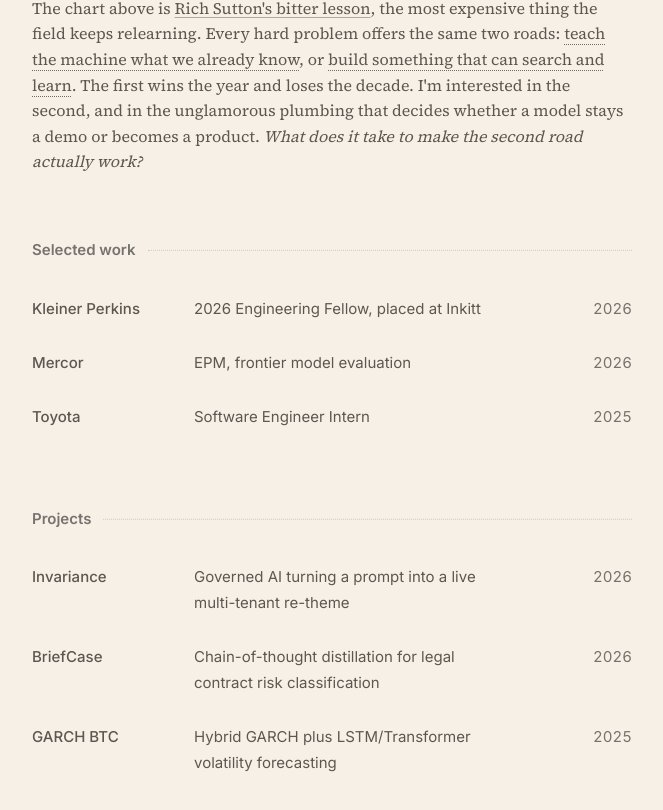
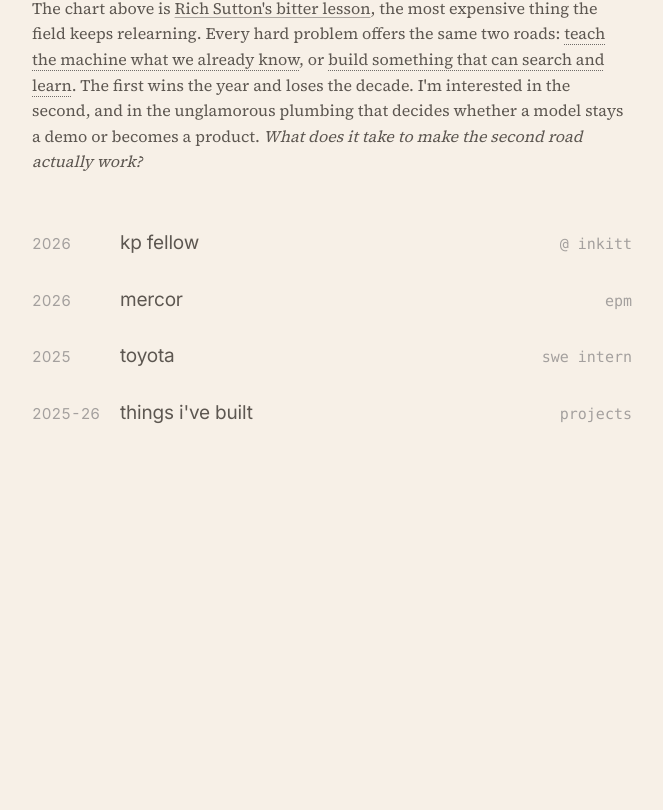
Before and after one commit to anuraagkolli/anuraagkolli.github.io, a Next.js app: page / in a window 1280 px wide. Shown: the part 574-1384 px from the top of the page, without its empty margins (308-971 px from the left). After the commit the page ends 1208 px from the top, so only its background shows below. Built offline with nearby package versions, Linux system fonts and the light colour scheme.

Commit message:
Rebuild home as a single unheaded list with date-name-tag rows and an interactive chart

```diff
--- a/app/about/page.tsx
+++ b/app/about/page.tsx
@@ -25,7 +25,7 @@
           ))}
 
           <SectionHeading id="education">Education</SectionHeading>
-          <EntryList entries={education} cols="sm:grid-cols-[150px_1fr_auto]" />
+          <EntryList entries={education} cols="sm:grid-cols-[90px_1fr_auto]" />
 
           <SectionHeading id="skills">Skills</SectionHeading>
           <Skills />
--- a/app/globals.css
+++ b/app/globals.css
@@ -48,7 +48,15 @@
   }
 
   .row {
-    @apply rounded-md px-3 py-3.5 transition-colors;
+    @apply rounded-md px-3 py-4 transition-colors;
+  }
+
+  /* The name is the line that carries a row; the date and tag stay quiet. */
+  .row-name {
+    font-size: 19px;
+    line-height: 1.3;
+    letter-spacing: -0.01em;
+    color: var(--offblack);
   }
 
   a.row:hover {
@@ -147,9 +155,46 @@
     }
   }
 
-  /* Hovering a hint in the prose fades the curve it is not talking about. */
+  /* A fat invisible stroke so the thin curves are actually hoverable. */
+  .bl-hit {
+    fill: none;
+    stroke: transparent;
+    stroke-width: 16;
+    cursor: pointer;
+  }
+
+  .bl-curve {
+    outline: none;
+  }
+
+  .bl-line,
+  .bl-label {
+    transition: stroke-width 0.2s ease, font-weight 0.2s ease;
+  }
+
+  .bl-label {
+    font-family: var(--system-stack);
+  }
+
+  /* Hovering a hint in the prose, or the curve itself, fades the other curve.
+     Both routes drive the same pair of rules so they stay consistent. */
   .figure-group:has(.hint[data-cr="old"]:hover) .bl-curve[data-curve="new"],
-  .figure-group:has(.hint[data-cr="new"]:hover) .bl-curve[data-curve="old"] {
+  .figure-group:has(.hint[data-cr="new"]:hover) .bl-curve[data-curve="old"],
+  .diagram:has(.bl-curve[data-curve="old"]:hover) .bl-curve[data-curve="new"],
+  .diagram:has(.bl-curve[data-curve="new"]:hover) .bl-curve[data-curve="old"],
+  .diagram:has(.bl-curve[data-curve="old"]:focus-visible) .bl-curve[data-curve="new"],
+  .diagram:has(.bl-curve[data-curve="new"]:focus-visible) .bl-curve[data-curve="old"] {
     opacity: 0.18;
   }
+
+  /* And thickens the one you are pointing at. */
+  .bl-curve:hover .bl-line,
+  .bl-curve:focus-visible .bl-line {
+    stroke-width: 3.2;
+  }
+
+  .bl-curve:hover .bl-label,
+  .bl-curve:focus-visible .bl-label {
+    font-weight: 600;
+  }
 }
--- a/app/kleiner-perkins/page.tsx
+++ b/app/kleiner-perkins/page.tsx
@@ -2,7 +2,7 @@
 import { byName, work } from "@/lib/content"
 import { pageMetadata } from "@/lib/metadata"
 
-const entry = byName(work, "Kleiner Perkins")
+const entry = byName(work, "kp fellow")
 
 export const metadata = pageMetadata("/kleiner-perkins/", "Kleiner Perkins", "Anuraag Kolli's 2026 Kleiner Perkins Engineering Fellowship at Inkitt: pLTV revenue prediction and a rebuilt recommendation engine.")
 
--- a/app/mercor/page.tsx
+++ b/app/mercor/page.tsx
@@ -2,7 +2,7 @@
 import { byName, work } from "@/lib/content"
 import { pageMetadata } from "@/lib/metadata"
 
-const entry = byName(work, "Mercor")
+const entry = byName(work, "mercor")
 
 export const metadata = pageMetadata("/mercor/", "Mercor", "Anuraag Kolli at Mercor: quality optimization and evaluation pipelines for frontier LLM coding trajectories.")
 
--- a/app/page.tsx
+++ b/app/page.tsx
@@ -1,8 +1,7 @@
 import Bio from "@/components/bio"
 import EntryList from "@/components/entry-list"
-import SectionHeading from "@/components/section-heading"
 import SiteHeader from "@/components/site-header"
-import { projects, work } from "@/lib/content"
+import { builds, work } from "@/lib/content"
 
 export default function Home() {
   return (
@@ -11,12 +10,9 @@
       <div className="pb-48">
         <main className="m-auto w-full max-w-[640px] px-5">
           <Bio />
-
-          <SectionHeading id="work">Selected work</SectionHeading>
-          <EntryList entries={work} />
-
-          <SectionHeading id="projects">Projects</SectionHeading>
-          <EntryList entries={projects} />
+          <div className="pt-10">
+            <EntryList entries={[...work, builds]} />
+          </div>
         </main>
       </div>
     </>
--- a/app/toyota/page.tsx
+++ b/app/toyota/page.tsx
@@ -2,7 +2,7 @@
 import { byName, work } from "@/lib/content"
 import { pageMetadata } from "@/lib/metadata"
 
-const entry = byName(work, "Toyota")
+const entry = byName(work, "toyota")
 
 export const metadata = pageMetadata("/toyota/", "Toyota", "Anuraag Kolli at Toyota Motor North America: a distributed GenAI RAG system serving 500+ engineers.")
 
--- a/components/entry-list.tsx
+++ b/components/entry-list.tsx
@@ -2,83 +2,72 @@
 import type { Entry } from "@/lib/content"
 
 /**
- * The three-column row shared by work, projects, and education: name on the
- * left, detail lines in the middle, right-aligned dates. It collapses to a
- * stacked layout below the `sm` breakpoint, where the dates move under the name.
+ * A row: date on the left, the name in the middle carrying the weight, and a
+ * small gray tag on the right for the context the name does not say. Below the
+ * `sm` breakpoint the date and tag share one line and the name drops beneath
+ * them, so the name never competes for width.
  */
+function RowBody({ entry }: { entry: Entry }) {
+  return (
+    <>
+      <span className="hidden whitespace-nowrap tabular-nums text-gray-400 sm:block sm:col-start-1">
+        {entry.dates[0]}
+      </span>
+
+      <span className="hidden flex-col sm:flex sm:col-start-2">
+        <span className="row-name">{entry.name}</span>
+        {entry.lines.map((line) => (
+          <span key={line} className="text-gray-500">
+            {line}
+          </span>
+        ))}
+      </span>
+
+      <span className="hidden whitespace-nowrap text-right font-mono text-gray-400 sm:block sm:col-start-3">
+        {entry.tag}
+      </span>
+
+      <div className="sm:hidden">
+        <div className="flex items-baseline gap-3">
+          <span className="tabular-nums text-gray-400">{entry.dates[0]}</span>
+          <span className="leader" aria-hidden="true" />
+          <span className="whitespace-nowrap font-mono text-gray-400">{entry.tag}</span>
+        </div>
+        <div className="row-name pt-1">{entry.name}</div>
+        {entry.lines.map((line) => (
+          <div key={line} className="text-gray-500">
+            {line}
+          </div>
+        ))}
+      </div>
+    </>
+  )
+}
+
 function Row({ entry }: { entry: Entry }) {
-  const className =
-    "ui row col-span-3 block sm:grid sm:grid-cols-subgrid sm:items-baseline sm:gap-x-6"
+  const className = "ui row col-span-3 block sm:grid sm:grid-cols-subgrid sm:items-baseline sm:gap-x-6"
 
-  if (entry.href) {
-    return (
-      <Link href={entry.href} className={className}>
-        <RowBody entry={entry} />
-      </Link>
-    )
-  }
-
-  return (
+  return entry.href ? (
+    <Link href={entry.href} className={className}>
+      <RowBody entry={entry} />
+    </Link>
+  ) : (
     <div className={className}>
       <RowBody entry={entry} />
     </div>
   )
 }
 
-function RowBody({ entry }: { entry: Entry }) {
-  const [lead, ...rest] = entry.lines
-
-  return (
-    <>
-      <span className="hidden font-medium sm:block sm:col-start-1">{entry.name}</span>
-
-      <span className="hidden flex-col sm:flex sm:col-start-2" style={{ lineHeight: "26px" }}>
-        <span className={entry.nowrap ? "sm:whitespace-nowrap" : undefined}>{lead}</span>
-        {rest.map((line) => (
-          <span key={line} className="text-gray-500">
-            {line}
-          </span>
-        ))}
-      </span>
-
-      <span
-        className="hidden flex-col items-end whitespace-nowrap text-right tabular-nums text-gray-500 sm:flex sm:col-start-3"
-        style={{ lineHeight: "26px" }}
-      >
-        {entry.dates.map((d) => (
-          <span key={d}>{d}</span>
-        ))}
-      </span>
-
-      <div className="sm:hidden" style={{ lineHeight: 1.85 }}>
-        <div className="flex items-baseline gap-3">
-          <span className="font-medium">{entry.name}</span>
-          <span className="leader" aria-hidden="true" />
-          <span className="whitespace-nowrap tabular-nums text-gray-500">{entry.dates[0]}</span>
-        </div>
-        <div className="mt-1 flex flex-col">
-          <span>{lead}</span>
-          {rest.map((line) => (
-            <span key={line} className="text-gray-500">
-              {line}
-            </span>
-          ))}
-        </div>
-      </div>
-    </>
-  )
-}
-
 export default function EntryList({
   entries,
-  cols = "sm:grid-cols-[150px_1fr_105px]",
+  cols = "sm:grid-cols-[76px_1fr_auto]",
 }: {
   entries: Entry[]
-  /** Column template at sm and up, for rows that need a wider middle. */
+  /** Column template at sm and up, for rows that need a wider first column. */
   cols?: string
 }) {
   return (
-    <div className={`-mx-3 mt-5 grid grid-cols-[auto_1fr_auto] gap-x-6 ${cols}`}>
+    <div className={`-mx-3 grid grid-cols-[auto_1fr_auto] gap-x-6 ${cols}`}>
       {entries.map((entry) => (
         <Row key={entry.name} entry={entry} />
       ))}
--- a/lib/content.ts
+++ b/lib/content.ts
@@ -23,8 +23,13 @@
  * `href` renders as a link to the page carrying its `detail`.
  */
 export type Entry = {
+  /** Middle column, the line that carries the weight. */
   name: string
+  /** Right column, small and gray: the context the name does not say. */
+  tag?: string
+  /** Extra middle lines. Only the education row still uses these. */
   lines: string[]
+  /** Left column. */
   dates: string[]
   href?: string
   /** Keep the lead line on one line at sm and up. */
@@ -55,8 +60,9 @@
 
 export const work: Entry[] = [
   {
-    name: "Kleiner Perkins",
-    lines: ["2026 Engineering Fellow, placed at Inkitt"],
+    name: "kp fellow",
+    tag: "@ inkitt",
+    lines: [],
     dates: ["2026"],
     href: "/kleiner-perkins/",
     detail: {
@@ -71,8 +77,9 @@
     },
   },
   {
-    name: "Mercor",
-    lines: ["EPM, frontier model evaluation"],
+    name: "mercor",
+    tag: "epm",
+    lines: [],
     dates: ["2026"],
     href: "/mercor/",
     detail: {
@@ -87,8 +94,9 @@
     },
   },
   {
-    name: "Toyota",
-    lines: ["Software Engineer Intern"],
+    name: "toyota",
+    tag: "swe intern",
+    lines: [],
     dates: ["2025"],
     href: "/toyota/",
     detail: {
@@ -107,9 +115,8 @@
 export const projects: Entry[] = [
   {
     name: "Invariance",
-    lines: ["Governed AI turning a prompt into a live multi-tenant re-theme"],
+    lines: [],
     dates: ["2026"],
-    href: "/projects/",
     detail: {
       title: "Invariance",
       meta: "AI-governed UI customization - May 2026",
@@ -123,9 +130,8 @@
   },
   {
     name: "BriefCase",
-    lines: ["Chain-of-thought distillation for legal contract risk classification"],
+    lines: [],
     dates: ["2026"],
-    href: "/projects/",
     detail: {
       title: "BriefCase",
       meta: "Chain-of-thought distillation for legal contract risk classification - Purdue CS490, 2026",
@@ -141,9 +147,8 @@
   },
   {
     name: "GARCH BTC",
-    lines: ["Hybrid GARCH plus LSTM/Transformer volatility forecasting"],
+    lines: [],
     dates: ["2025"],
-    href: "/projects/",
     detail: {
       title: "GARCH BTC",
       meta: "Bitcoin volatility forecasting - 2025",
@@ -156,10 +161,20 @@
   },
 ]
 
+/** The one home row that stands in for the whole projects page. */
+export const builds: Entry = {
+  name: "things i've built",
+  tag: "projects",
+  lines: [],
+  dates: ["2025-26"],
+  href: "/projects/",
+}
+
 export const education: Entry[] = [
   {
     name: "Purdue University",
-    lines: ["B.S. Artificial Intelligence & Computer Science"],
+    tag: "b.s. ai & cs",
+    lines: [],
     dates: ["Dec 2026"],
     nowrap: true,
   },
```
Also changed, not shown: components/bitter-lesson.tsx (+14 -8 lines).
